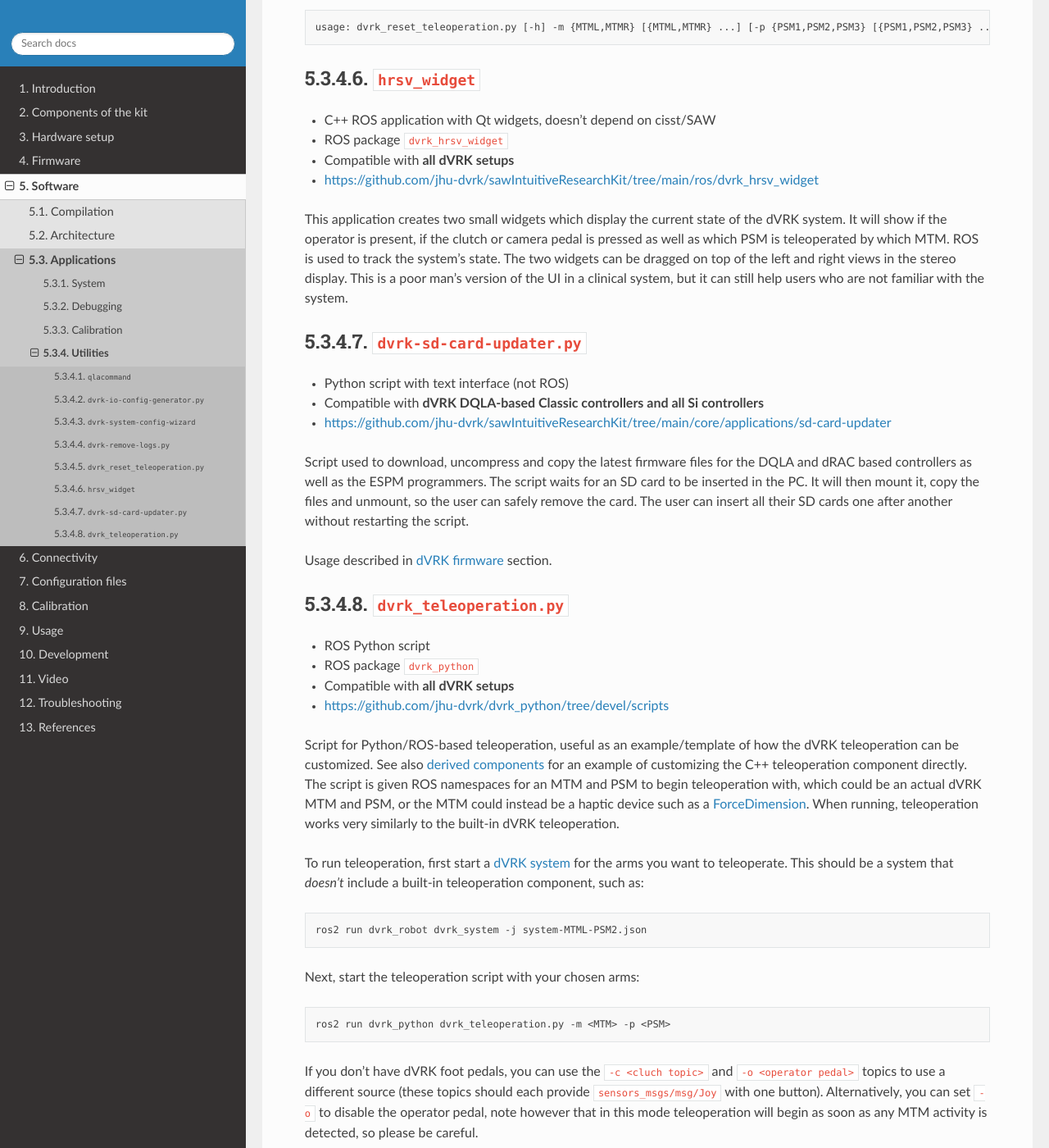
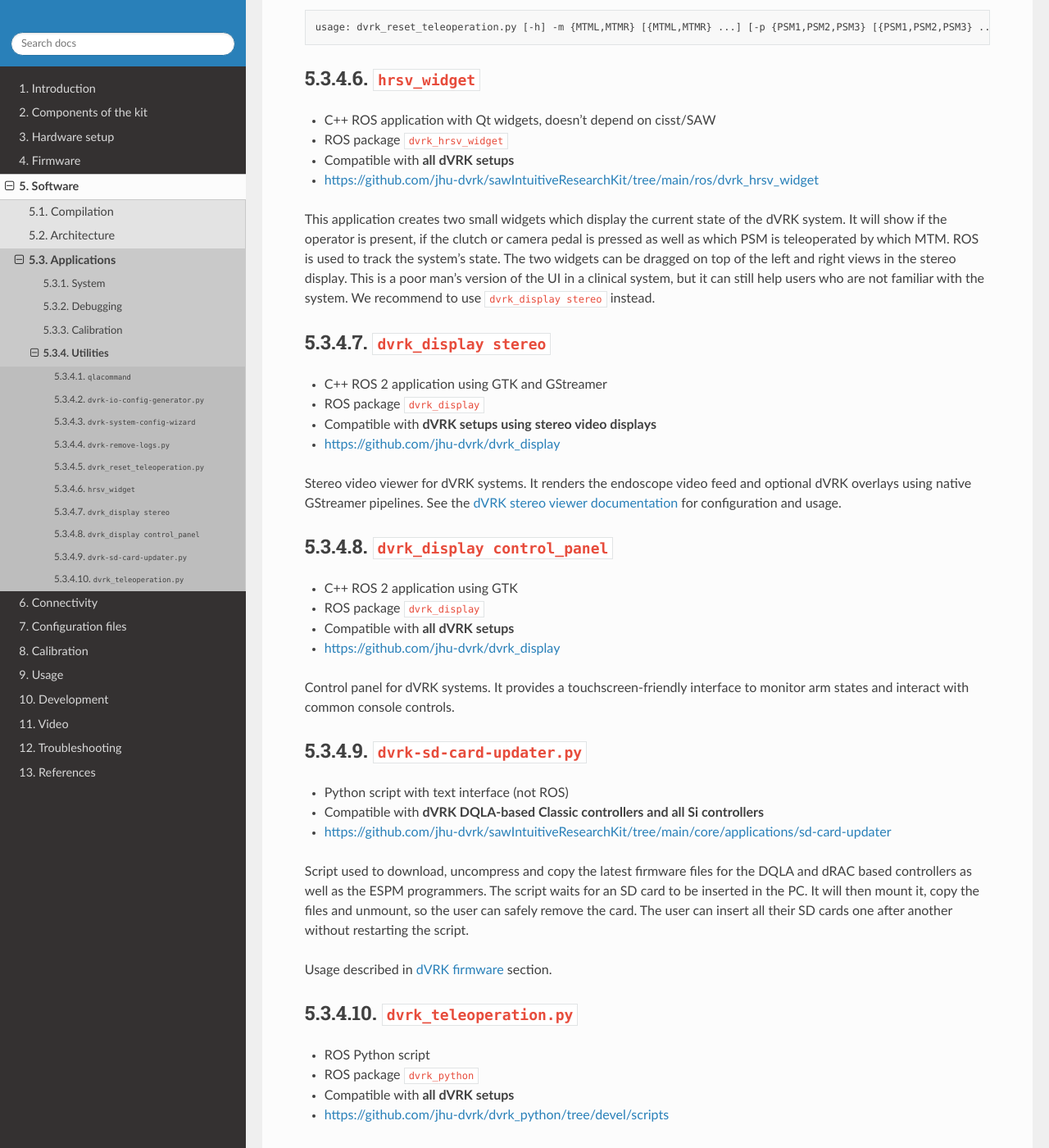
Before and after one commit to jhu-dvrk/dvrk-readthedocs, a Sphinx documentation site: the page built from docs/pages/software/applications/utilities.rst, in a window 1280 px wide and 1400 px high, scrolled down 1517 px. Shown: the whole window at 82% size. Built offline with Sphinx 7.4.7 and the Read the Docs theme 3.1.0, drawn with Linux system fonts in a browser that asks for light colours; the version number could not be read and is left out.

Commit message:
Added dvrk_display in list of applications

```diff
--- a/docs/pages/software/applications/utilities.rst
+++ b/docs/pages/software/applications/utilities.rst
@@ -108,7 +108,36 @@ teleoperated by which MTM.  ROS is used to track the system's state.
 The two widgets can be dragged on top of the left and right views in
 the stereo display. This is a poor man's version of the UI in a
 clinical system, but it can still help users who are not familiar with
-the system.
+the system.  We recommend to use ``dvrk_display stereo`` instead.
+
+.. _dvrk_display_stereo:
+
+``dvrk_display stereo``
+***********************
+
+* C++ ROS 2 application using GTK and GStreamer
+* ROS package ``dvrk_display``
+* Compatible with **dVRK setups using stereo video displays**
+* https://github.com/jhu-dvrk/dvrk_display
+
+Stereo video viewer for dVRK systems. It renders the endoscope video
+feed and optional dVRK overlays using native GStreamer pipelines. See
+the :doc:`dVRK stereo viewer documentation
+</pages/video/software/dvrk/viewer/index>` for configuration and usage.
+
+.. _dvrk_display_control_panel:
+
+``dvrk_display control_panel``
+******************************
+
+* C++ ROS 2 application using GTK
+* ROS package ``dvrk_display``
+* Compatible with **all dVRK setups**
+* https://github.com/jhu-dvrk/dvrk_display
+
+Control panel for dVRK systems. It provides a touchscreen-friendly
+interface to monitor arm states and interact with common console
+controls.
 
 .. _sd-card-updater:
 
```
